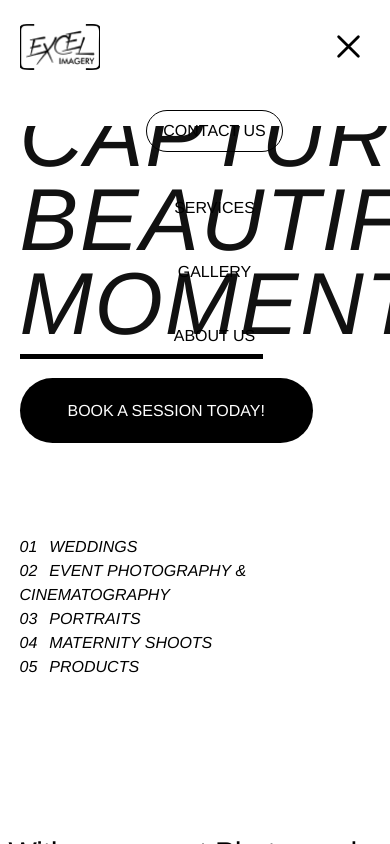
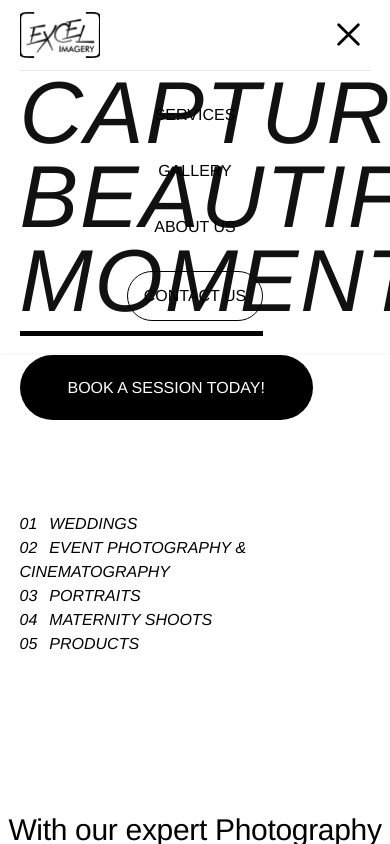
Before and after one commit to Goodnessmbakara/excel_frontend, a Next.js app: page / in a window 390 px wide. Both pictures are taken after a click on the button 348 px from the left and 46 px from the top of the page. Shown: the top 844 px of the page. Built offline with nearby package versions, Linux system fonts and the light colour scheme.

Commit message:
responsive nav

```diff
--- a/components/header/Header.jsx
+++ b/components/header/Header.jsx
@@ -9,7 +9,8 @@ export default function Header() {
   const [isOpen, setIsOpen] = useState(false);
 
   return (
-    <div className="w-[90%] mx-auto max-w-[1440px] py-6 relative">
+    <div className="relative">
+      <div className="w-[90%] mx-auto max-w-[1440px] border-b-[1px]  md:py-6 py-3 ">
         <div className="flex justify-between items-center uppercase">
           <Link href={"/"}>
             <Image src={"/images/logo.png"} alt="logo" width={80} height={44} />
@@ -35,5 +36,6 @@ export default function Header() {
           </div>
         </div>
       </div>
+    </div>
   );
 }
--- a/components/header/MobileNav.jsx
+++ b/components/header/MobileNav.jsx
@@ -12,16 +12,7 @@ export default function MobileNav({ className, isOpen, setIsOpen }) {
               setIsOpen(!isOpen);
             }}
           />
-          <div className="absolute inset-0 top-full z-30 py-4 w-screen bg-white flex flex-col items-center gap-12 text-base font-medium leading-4 uppercase">
-            <Link
-              onClick={() => {
-                setIsOpen(!isOpen);
-              }}
-              href={"/contact"}
-              className="w-fit border-[1px] border-black rounded-full px-4 py-3 text-base font-medium leading-4 uppercase"
-            >
-              Contact us
-            </Link>
+          <div className="absolute top-full left-0 right-0 z-30 py-8 w-screen flex flex-col items-center gap-8 text-base font-medium uppercase shadow-sm">
             <Link
               href={"/service"}
               onClick={() => {
@@ -46,6 +37,15 @@ export default function MobileNav({ className, isOpen, setIsOpen }) {
             >
               About us
             </Link>
+            <Link
+              onClick={() => {
+                setIsOpen(!isOpen);
+              }}
+              href={"/contact"}
+              className="w-fit border-[1px] border-black rounded-full px-4 py-3 text-base font-medium uppercase"
+            >
+              Contact us
+            </Link>
           </div>
         </div>
       ) : (
```
Lines whose indentation alone changed are shown as unchanged.
